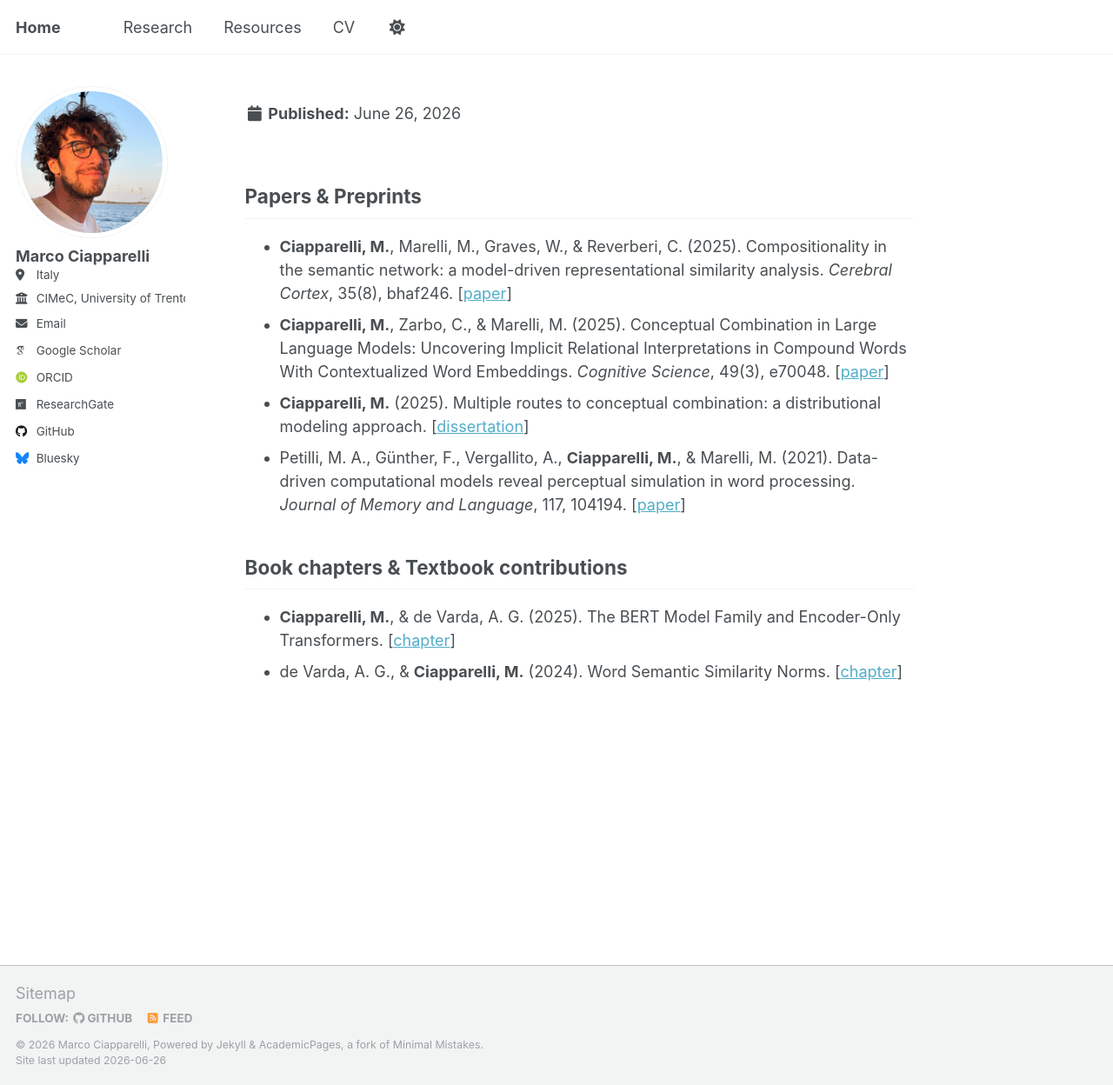
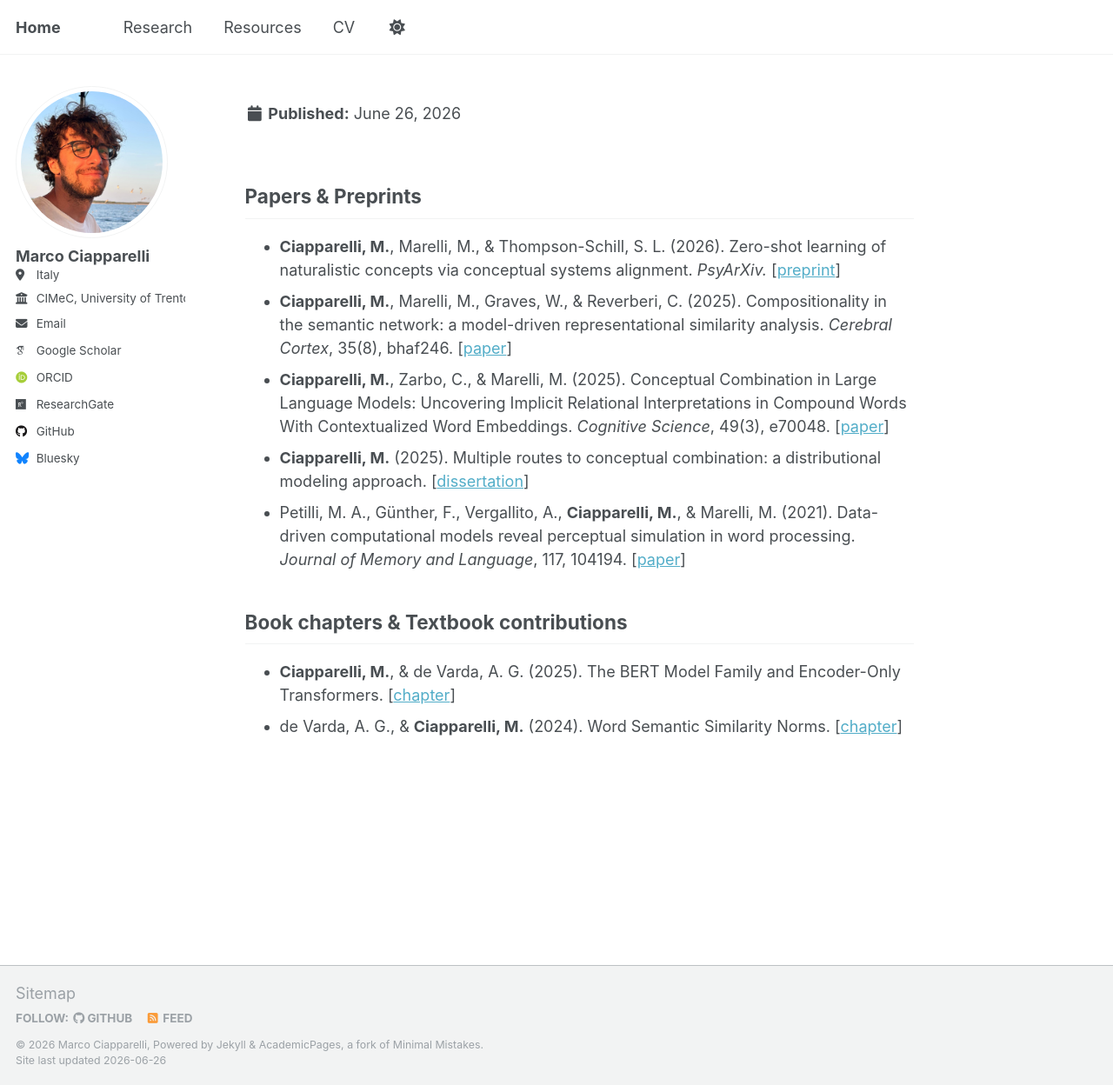
Before and after one commit to MarcoCiapparelli/MarcoCiapparelli.github.io, a Jekyll site: the page built from _research/publication_list.md, in a window 1280 px wide and 1248 px high. Shown: the whole window at 87% size. Built offline with Jekyll 4.4.1, drawn with Linux system fonts in a browser that asks for light colours; some web fonts are replaced; a script that is not in the unit is left out.

Commit message:
Update publication_list.md with new papers
Added new publications to the research publication list.

```diff
--- a/_research/publication_list.md
+++ b/_research/publication_list.md
@@ -6,6 +6,7 @@ permalink: /teaching/publication_list
 
 
 ## Papers & Preprints
+*  **Ciapparelli, M.**, Marelli, M., & Thompson-Schill, S. L. (2026). Zero-shot learning of naturalistic concepts via conceptual systems alignment. *PsyArXiv.* [[preprint](https://doi.org/10.31234/osf.io/4e8un_v1)]
 *  **Ciapparelli, M.**, Marelli, M., Graves, W., & Reverberi, C. (2025). Compositionality in the semantic network: a model-driven representational similarity analysis. *Cerebral Cortex*, 35(8), bhaf246. [[paper](https://doi.org/10.1093/cercor/bhaf246)]
 *  **Ciapparelli, M.**, Zarbo, C., & Marelli, M. (2025). Conceptual Combination in Large Language Models: Uncovering Implicit Relational Interpretations in Compound Words With Contextualized Word Embeddings. *Cognitive Science*, 49(3), e70048.
 [[paper](https://doi.org/10.1111/cogs.70048)]
```
